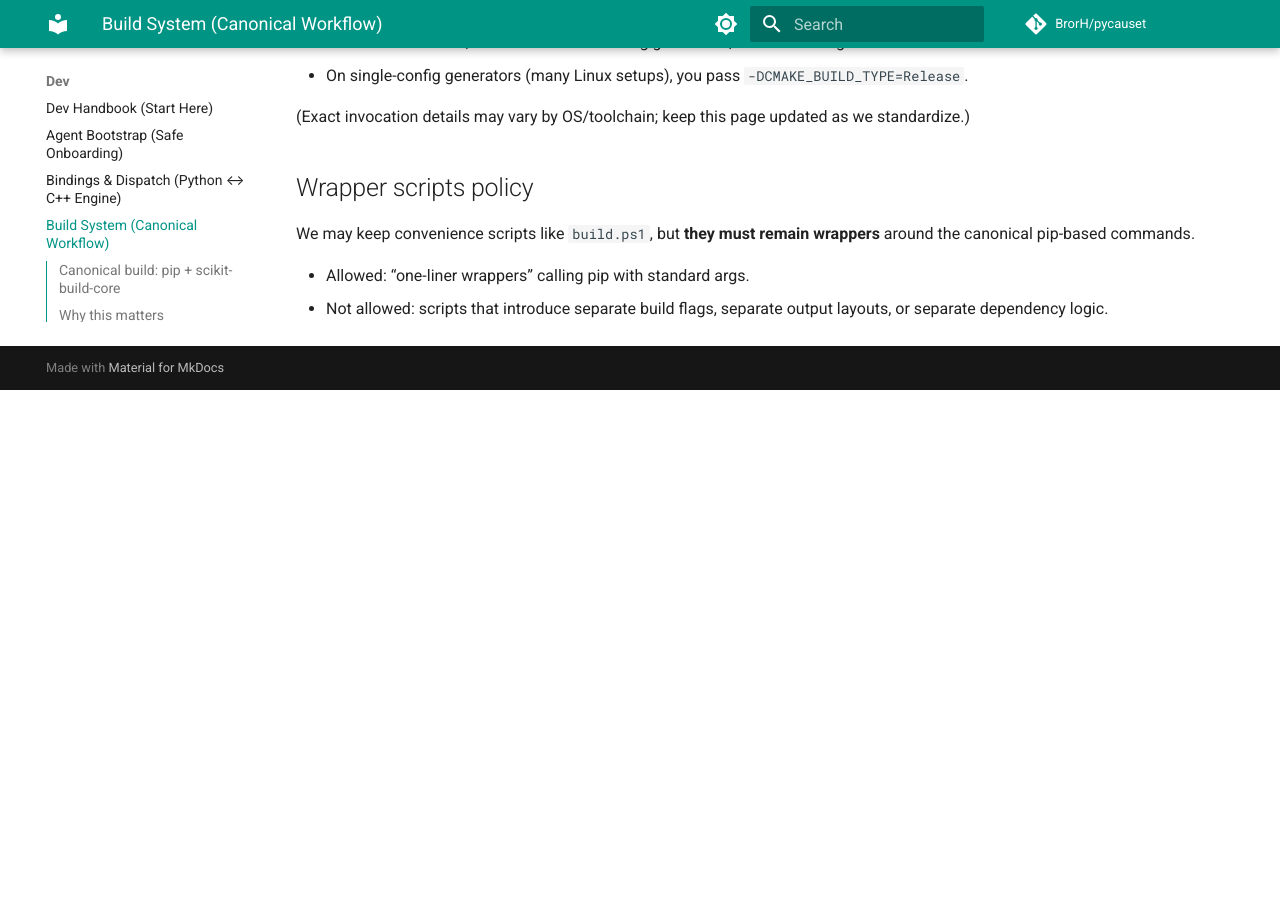
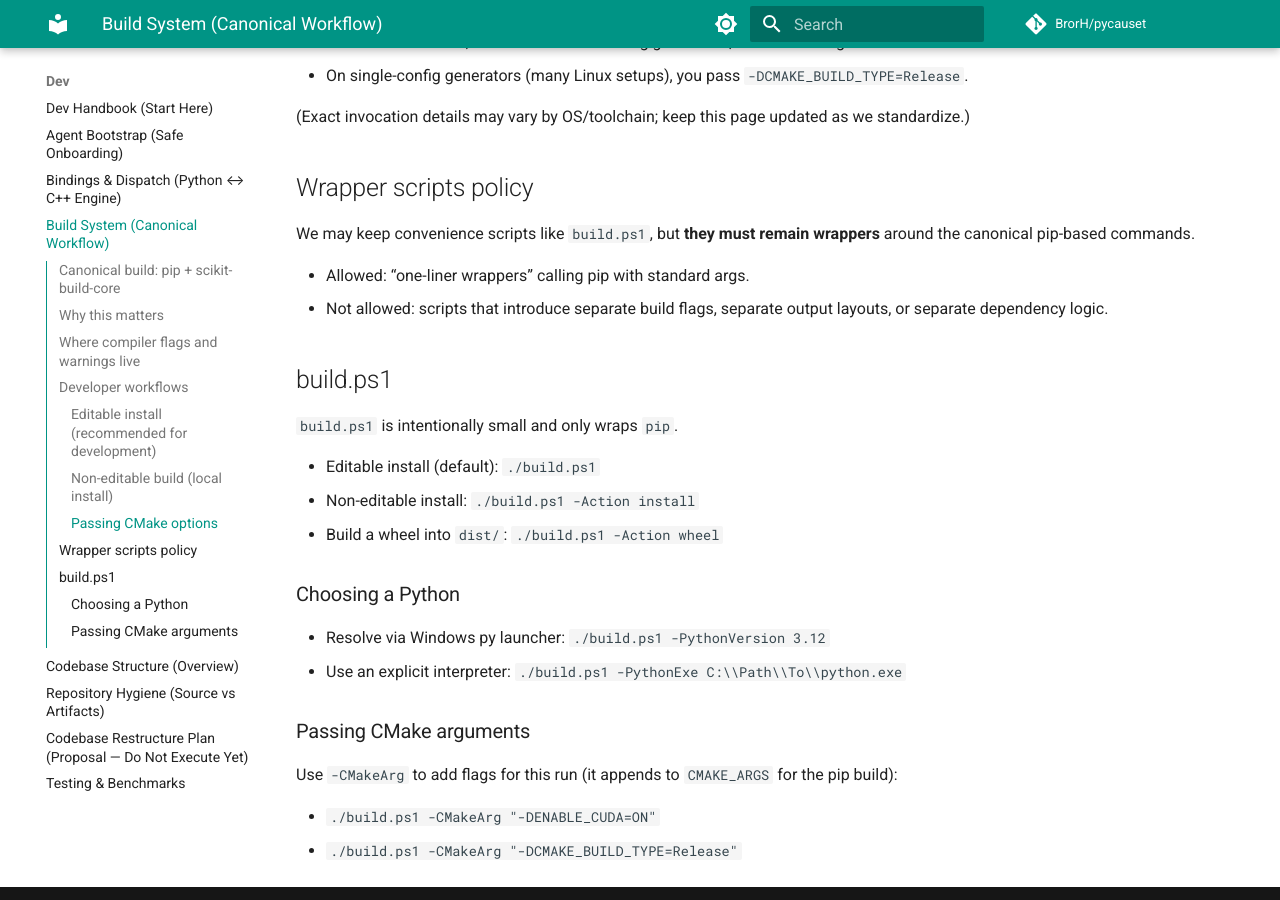
Before and after one commit to BrorH/pycauset, an MkDocs documentation site: the page built from documentation/dev/Build System.md, in a window 1280 px wide and 900 px high, scrolled down 1337 px. Built offline with MkDocs 1.6.1 and Material for MkDocs 9.7.7, drawn with Linux system fonts in a browser that asks for light colours; comment, search, counter and statistics services are not loaded; before the commit the page ends 1727 px from its top, so only the background shows below that.

Commit message:
Phase C: make build.ps1 a pip wrapper

```diff
--- a/documentation/dev/Build System.md
+++ b/documentation/dev/Build System.md
@@ -54,3 +54,23 @@
 
 - Allowed: “one-liner wrappers” calling pip with standard args.
 - Not allowed: scripts that introduce separate build flags, separate output layouts, or separate dependency logic.
+
+## build.ps1
+
+`build.ps1` is intentionally small and only wraps `pip`.
+
+- Editable install (default): `./build.ps1`
+- Non-editable install: `./build.ps1 -Action install`
+- Build a wheel into `dist/`: `./build.ps1 -Action wheel`
+
+### Choosing a Python
+
+- Resolve via Windows py launcher: `./build.ps1 -PythonVersion 3.12`
+- Use an explicit interpreter: `./build.ps1 -PythonExe C:\\Path\\To\\python.exe`
+
+### Passing CMake arguments
+
+Use `-CMakeArg` to add flags for this run (it appends to `CMAKE_ARGS` for the pip build):
+
+- `./build.ps1 -CMakeArg "-DENABLE_CUDA=ON"`
+- `./build.ps1 -CMakeArg "-DCMAKE_BUILD_TYPE=Release"`
```
Also changed, not shown: 1 other file.
